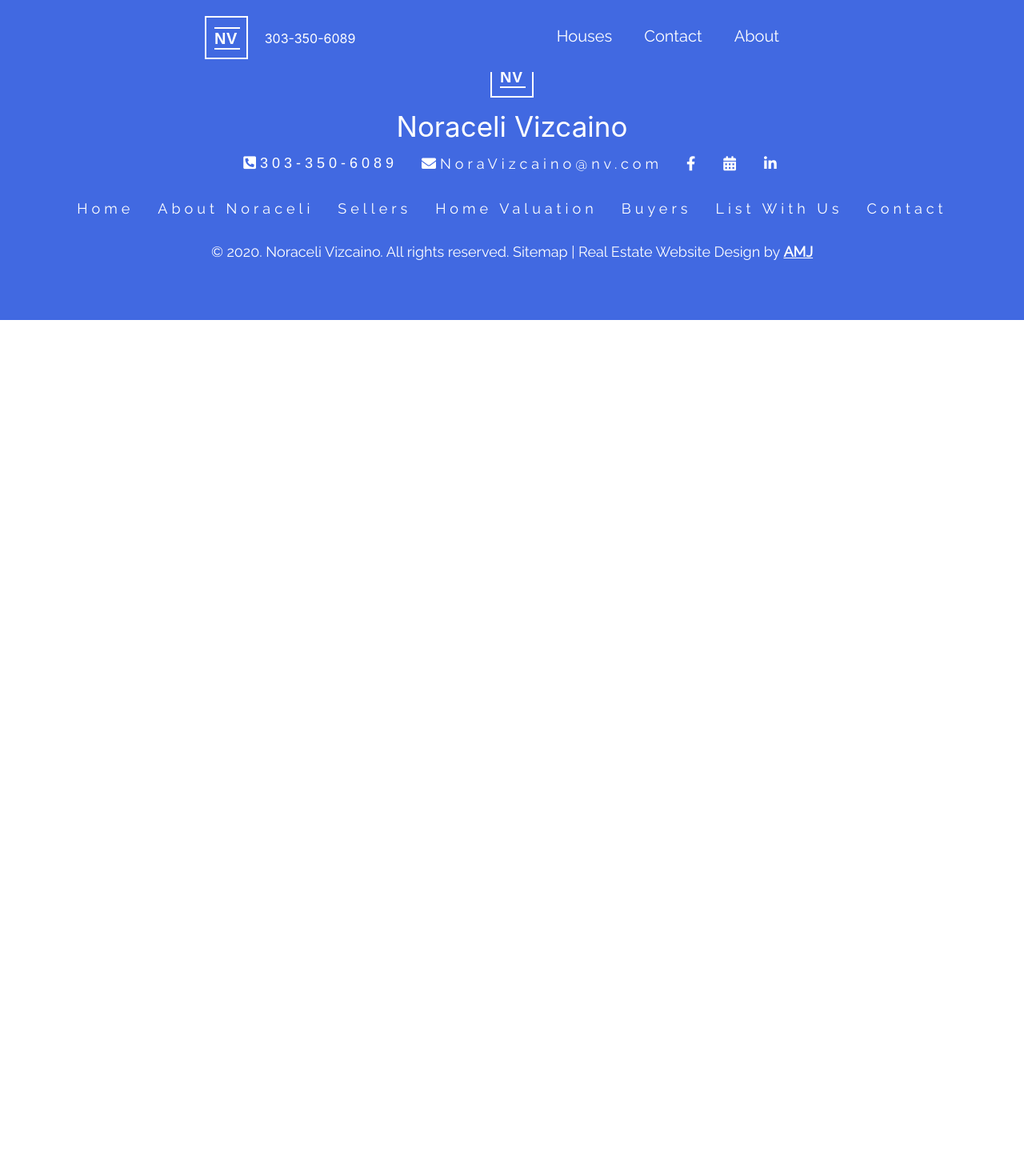
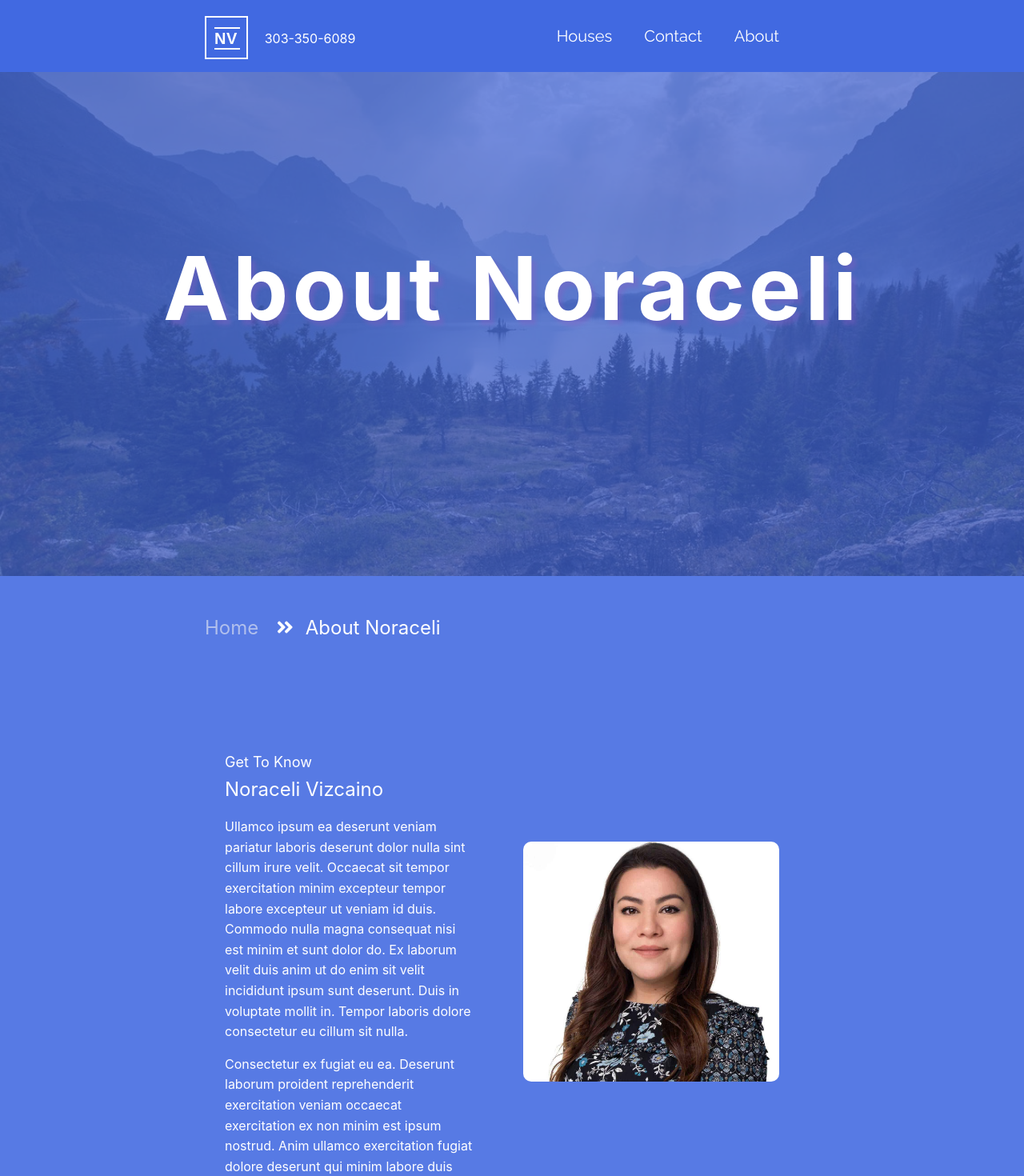
Before and after one commit to ArizonaMangoJuice/Home-Brokers, a React (Create React App) app: page /about in a window 1280 px wide. Shown: the top 1470 px of the page at 80% size. Before the commit the page ends 800 px from the top, so only its background shows below. Built offline with nearby package versions, Linux system fonts and the light colour scheme.

Commit message:
added about page

```diff
--- a/src/App.js
+++ b/src/App.js
@@ -16,6 +16,7 @@ import HomeValuation from './components/HomeValuation/HomeValuation'
 import ListWithUs from './components/ListWithUs/ListWithUs'
 import Seller from './components/Sellers/Seller'
 import Contact from './components/Contact/Contact';
+import About from './components/About/About';
 
 function App() {
   return (
@@ -30,6 +31,7 @@ function App() {
       <Route exact path='/listWithUs' component={ListWithUs}/>
       <Route exact path='/seller' component={Seller}/>
       <Route exact path='/contact' component={Contact}/>
+      <Route exact path='/about' component={About}/>
 
 
 
--- /dev/null
+++ b/src/components/About/About.css
@@ -0,0 +1,14 @@
+.nora-img{
+    background-image: url('../../images/about.jpg');
+}
+
+.about-name{
+    margin-top: 0;
+    font-size: 24px;
+}
+
+.about-image{
+    margin-top: 40%;
+    width: 320px;
+    border-radius: 10px;
+}
--- /dev/null
+++ b/src/components/About/About.js
@@ -0,0 +1,46 @@
+import React from 'react'
+import './About.css'
+import {Link} from 'react-router-dom'
+
+export default class About extends React.Component{
+    render(){
+        return (
+            <div className='alternate-background'>
+                <div className='mch-md relative nora-img mch-md-img'>
+                    <div className='dark-blue-glass'></div>
+                    <h1 className='title-page raised'>About Noraceli</h1>
+                </div>
+
+                <div className='container-b-info'>
+                            <nav className='buyer-links'>
+                                <Link className='back-page' to='/'>
+                                    <span className='no-margin'>Home</span>
+                                </Link>
+                                <i className="current-page fas fa-angle-double-right"></i>
+                                <span className='current-page'>About Noraceli</span>
+                            </nav>
+                            <div className='mch relative'>
+                                <div className='container-b-info-md' >
+                                        <div className='title-and-info-sm '>
+                                            <div className='page-info-container'>
+                                                <p className='page-info-block nolm contact-title'>Get To Know</p>
+                                                <p className='page-info-block nolm about-name'>Noraceli Vizcaino</p>
+                                                <p className='page-info-block nolm'>Ullamco ipsum ea deserunt veniam pariatur laboris deserunt dolor nulla sint cillum irure velit. Occaecat sit tempor exercitation minim excepteur tempor labore excepteur ut veniam id duis. Commodo nulla magna consequat nisi est minim et sunt dolor do. Ex laborum velit duis anim ut do enim sit velit incididunt ipsum sunt deserunt. Duis in voluptate mollit in. Tempor laboris dolore consectetur eu cillum sit nulla.</p>
+                                                <p className='page-info-block nolm'>Consectetur ex fugiat eu ea. Deserunt laborum proident reprehenderit exercitation veniam occaecat exercitation ex non minim est ipsum nostrud. Anim ullamco exercitation fugiat dolore deserunt qui minim labore duis eiusmod ex duis Lorem. Aliquip adipisicing laboris aute mollit occaecat. Eiusmod ex exercitation consequat aute eu enim labore sint exercitation fugiat enim. Laborum adipisicing consequat veniam officia reprehenderit.</p>
+                                                <p className='page-info-block nolm'>Sit deserunt ullamco elit elit culpa exercitation consectetur esse aliquip aliquip esse.</p>
+                                                <p className='page-info-block nolm'></p>
+                                                <p className='page-info-block nolm'></p>
+                                                <p className='page-info-block nolm'></p>
+
+                                                {/* <ContactForm /> */}
+                                            </div>
+                                            <img className='about-image' src={require('../../images/nora-cropped.jpg')} />
+
+                                        </div>
+                                </div>
+                            </div>
+                </div>
+            </div>
+        )
+    }
+}
--- a/src/components/Header/Header.js
+++ b/src/components/Header/Header.js
@@ -31,7 +31,7 @@ export default function Header () {
                     <Link to='/contact'>
                         Contact
                     </Link>
-                    <Link to='/contact'>
+                    <Link to='/about'>
                         About
                     </Link>
 
```
Also changed, not shown: src/images/about.jpg (added), src/images/bEfSSBB.jpg (deleted).
